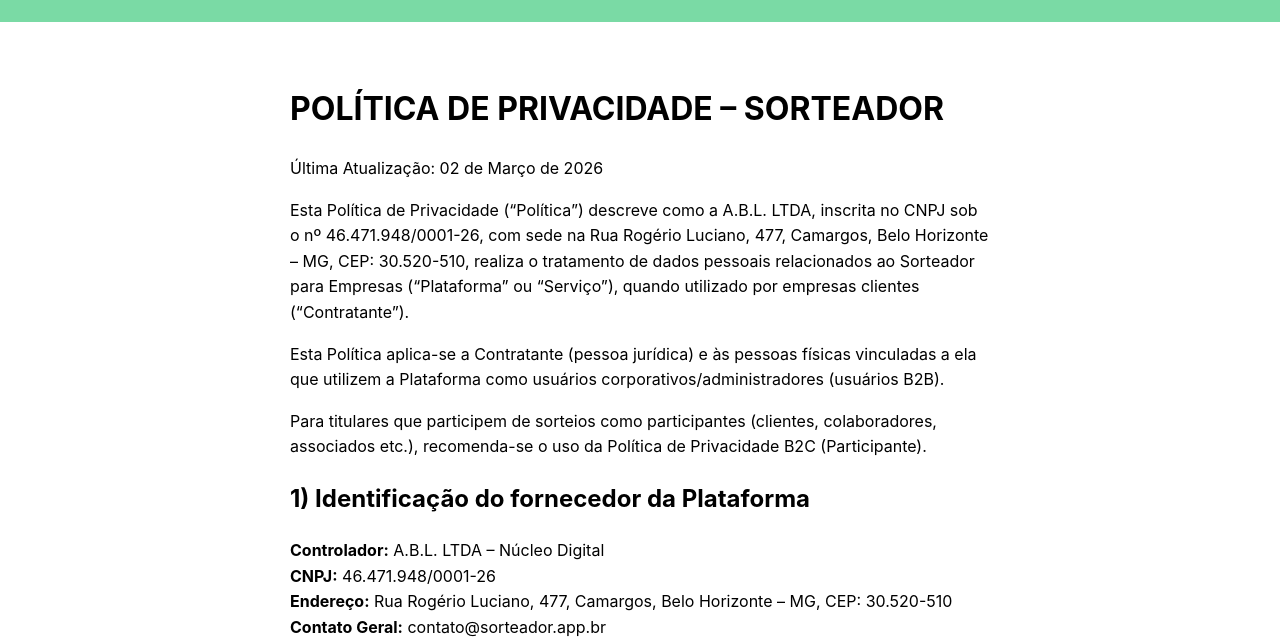
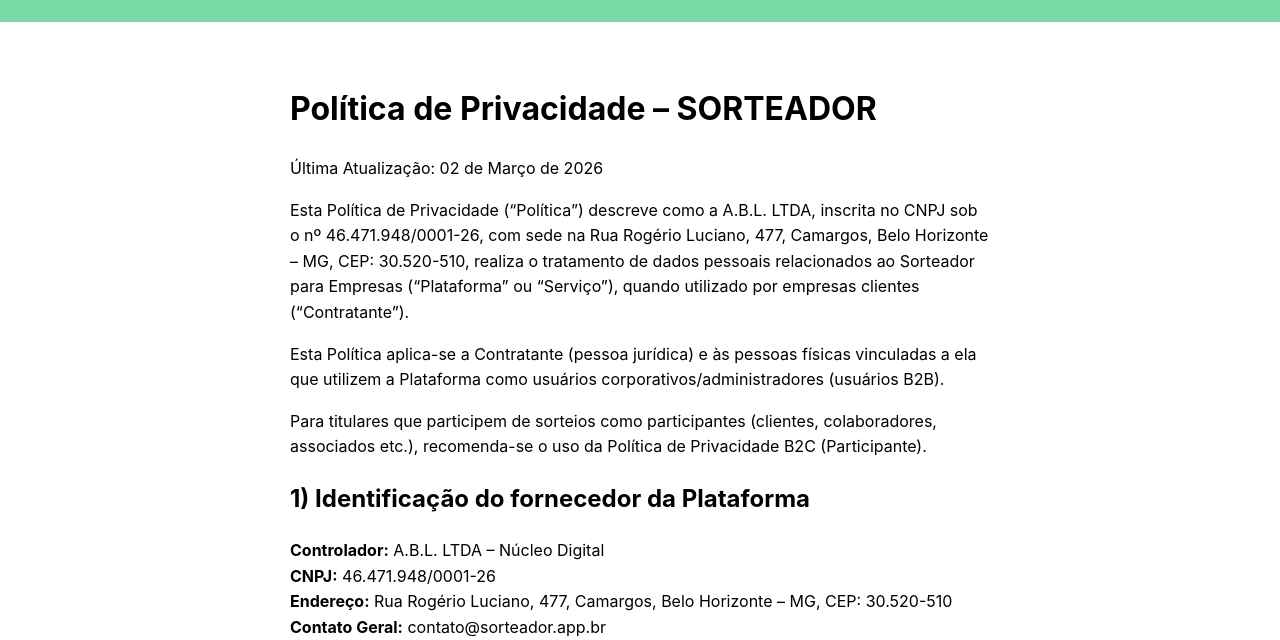
Before and after one commit to nucleodigitalagencia/Sorteador_web, a plain HTML site: page privacidade.html in a window 1280 px wide. Shown: the part 142-782 px from the top of the page. Drawn offline with Linux system fonts and the light colour scheme.

Commit message:
Update privacidade.html

```diff
--- a/privacidade.html
+++ b/privacidade.html
@@ -67,7 +67,7 @@
 -----------------------------------------------------------------------
 -->
 
-<h1>POLÍTICA DE PRIVACIDADE – SORTEADOR</h1>
+<h1>Política de Privacidade – SORTEADOR</h1>
 <p>Última Atualização: 02 de Março de 2026</p>
 
 <p>Esta Política de Privacidade (“Política”) descreve como a A.B.L. LTDA, inscrita no CNPJ sob o nº 46.471.948/0001-26, com sede na Rua Rogério Luciano, 477, Camargos, Belo Horizonte – MG, CEP: 30.520-510, realiza o tratamento de dados pessoais relacionados ao Sorteador para Empresas (“Plataforma” ou “Serviço”), quando utilizado por empresas clientes (“Contratante”).</p>
```
